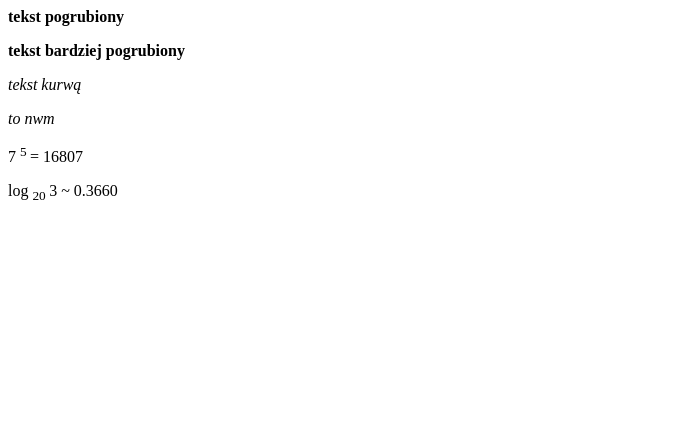
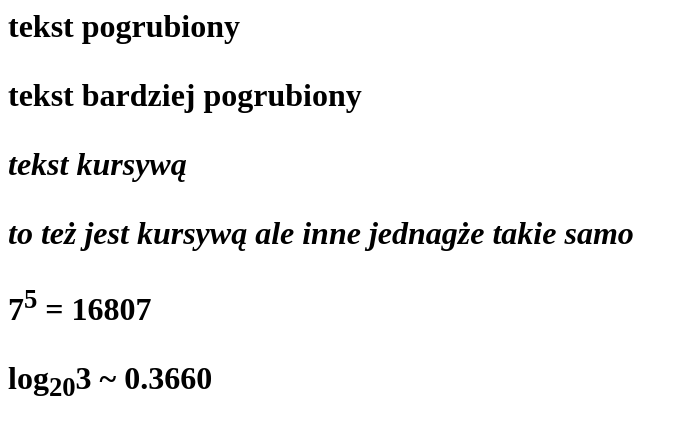
Before and after one commit to piotrlaczkowski16/formaty-tekstu, a plain HTML site: page index.html in a window 1280 px wide. Shown: the whole page, without its empty margins (0-688 px from the left). Drawn offline with Linux system fonts and the light colour scheme.

Commit message:
Update index.html

```diff
--- a/index.html
+++ b/index.html
@@ -4,11 +4,13 @@
 		<meta chowset="UTF-8">
   </head>
 		<body>
-         <p> <b> tekst pogrubiony </b> </p>
+    	<h1>
+		  <p> <b> tekst pogrubiony </b> </p>
           <p> <strong> tekst bardziej pogrubiony </strong> </p>
-          <p> <i> tekst kurwą </i> </p>
-          <p> <em> to nwm </em> </p>
-          <p> 7 <sup> 5 </sup> = 16807</p>
-          <p> log <sub> 20 </sub> 3 ~ 0.3660 </p>
+          <p> <i> tekst kursywą </i> </p>
+          <p> <em> to też jest kursywą ale inne jednagże takie samo </em> </p>
+          <p>7<sup>5</sup> = 16807</p>
+          <p>log<sub>20</sub>3 ~ 0.3660</p>
+		</h1>
     </body>
 </html>
```
